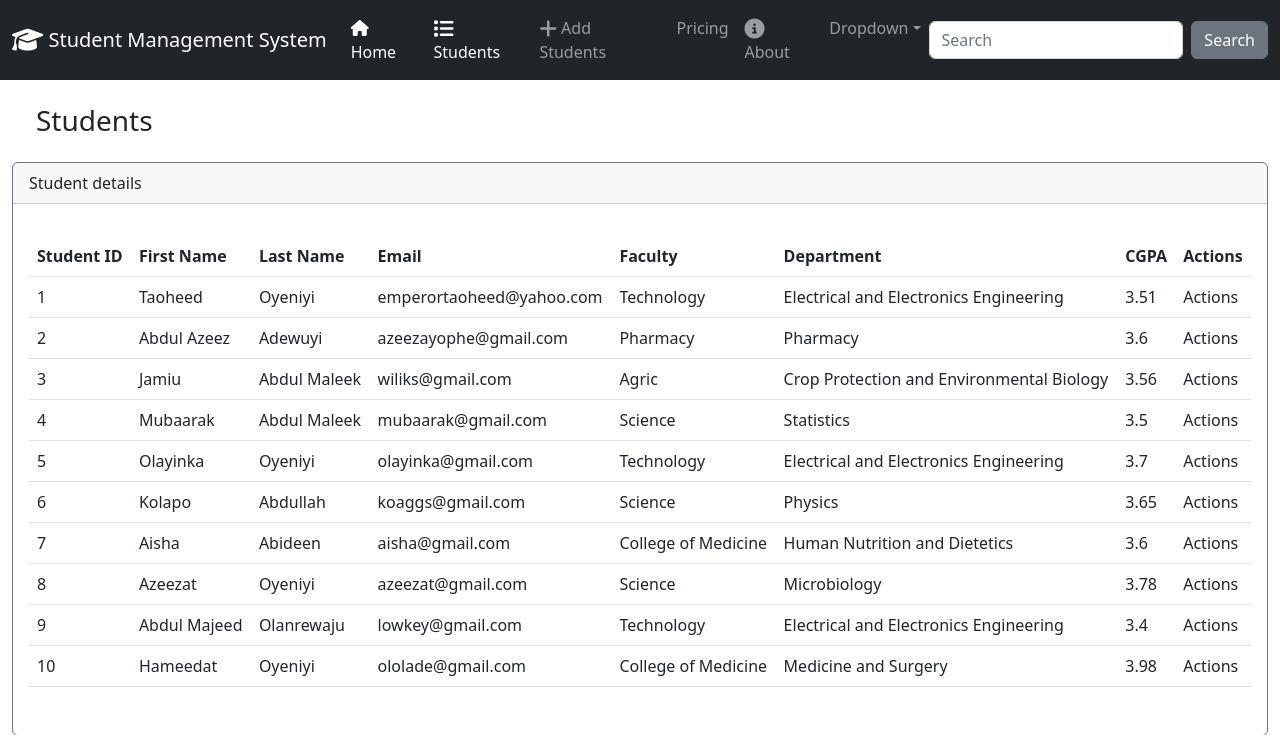
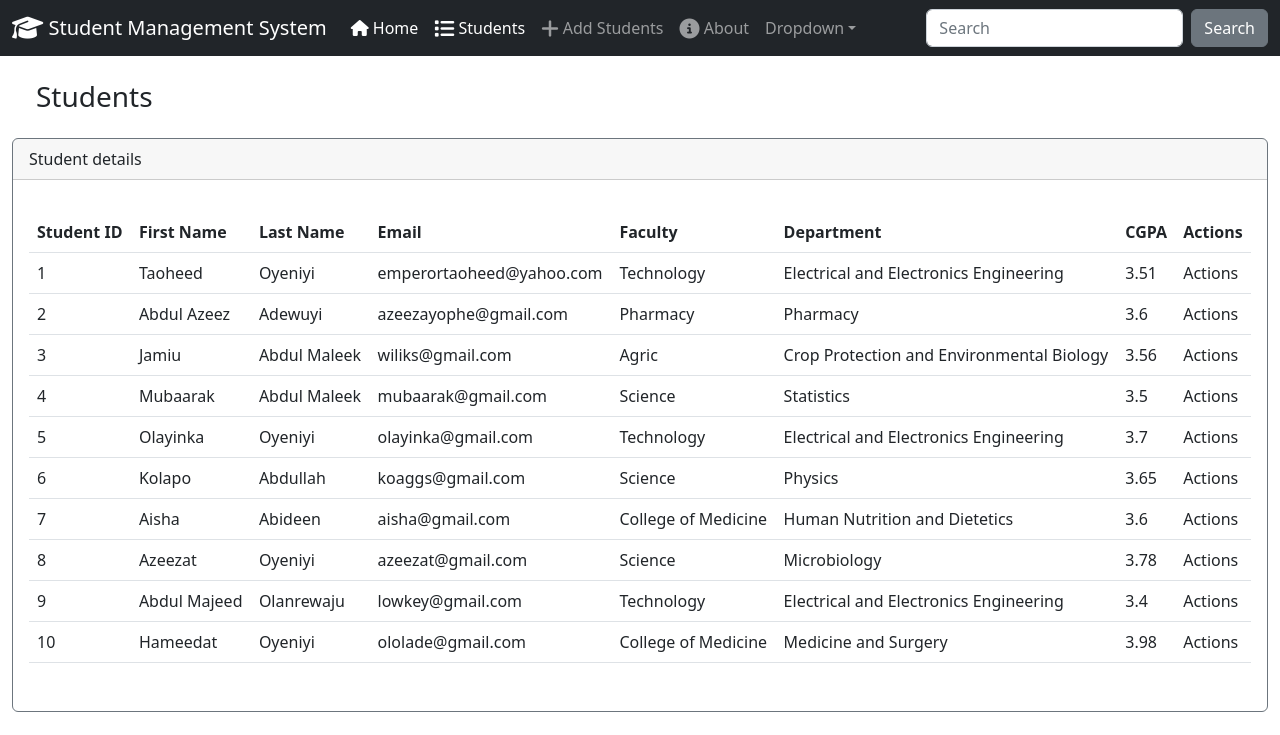
Before and after one commit to Taoheed-O/Student_Management_System, a Django app: page / in a window 1280 px wide. Shown: the top 735 px of the page. Run offline with Django 4.2, Linux system fonts and the light colour scheme; data comes from the database, SQL or seed files in the repository; some libraries are stand-ins or nearby versions.

Commit message:
code review

```diff
--- a/students/templates/students/index.html
+++ b/students/templates/students/index.html
@@ -4,7 +4,7 @@
 <html lang="en">
 <head>
     <meta charset="UTF-8">
-    <meta http-equiv="X-UA-Compatible" content="IE=edge">
+    <meta http-equiv="X-UA-Compatible"  content="IE=edge">
     <meta name="viewport" content="width=device-width, initial-scale=1.0">
     <link href="https://cdn.jsdelivr.net/npm/bootstrap@5.2.3/dist/css/bootstrap.min.css" rel="stylesheet" integrity="sha384-rbsA2VBKQhggwzxH7pPCaAqO46MgnOM80zW1RWuH61DGLwZJEdK2Kadq2F9CUG65" crossorigin="anonymous">
     <title>HomePage</title>
@@ -29,9 +29,6 @@
               </li>
               <li class="nav-item">
                 <a class="nav-link" href="#"><i class="fa-solid fa-plus fa-lg"></i> Add Students</a>
-              </li>
-              <li class="nav-item">
-                <a class="nav-link" href="#">Pricing</a>
               </li>
               <li class="nav-item">
                 <a class="nav-link" href="#"><i class="fa-sharp fa-solid fa-circle-info fa-lg"></i> About</a>
```
